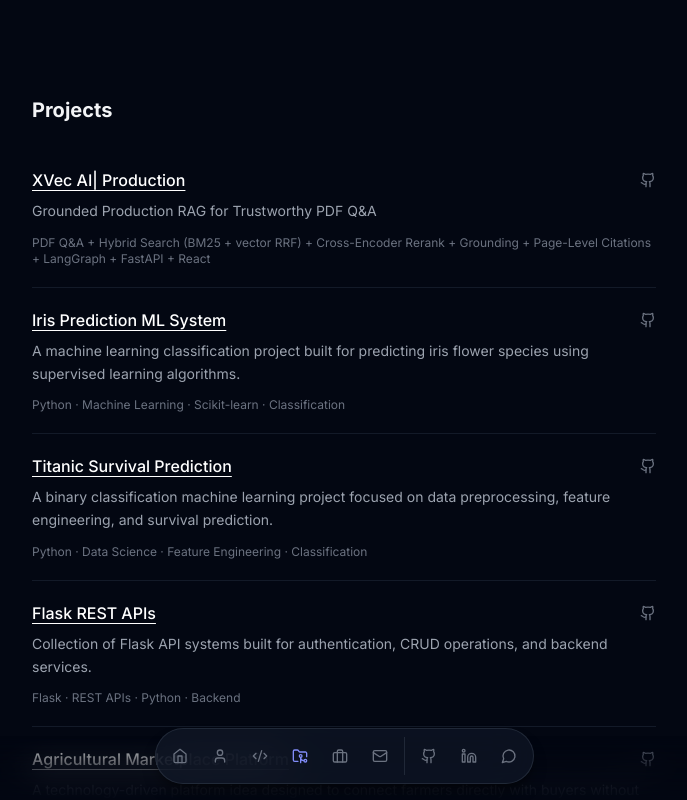
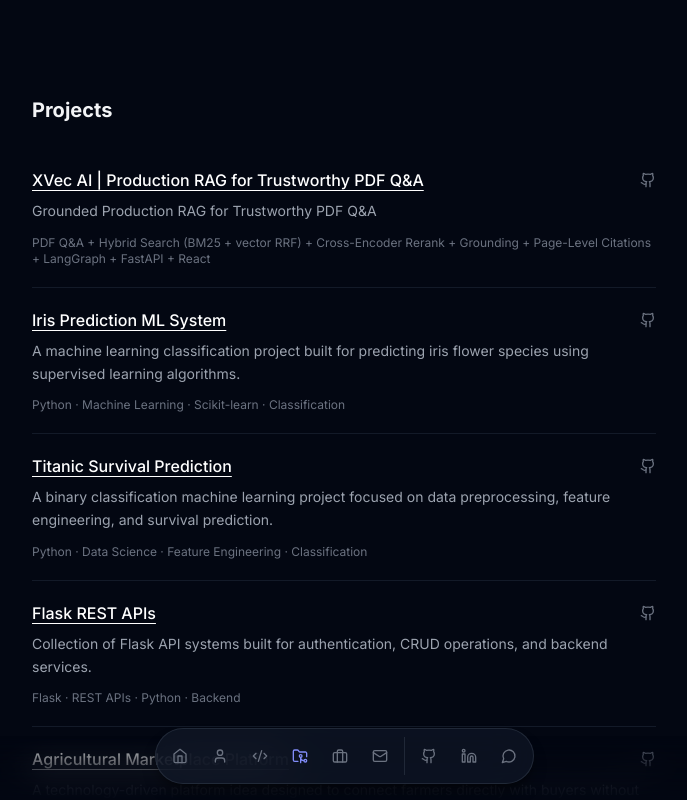
Before and after one commit to Jteckz/Samwel-Oguda, a React (Vite) app: page /projects in a window 1280 px wide. Shown: the top 800 px of the page, without its empty margins (296-983 px from the left). Built offline with nearby package versions, Linux system fonts and the light colour scheme.

Commit message:
Edited a Xvec info (Production-RAG)

```diff
--- a/src/components/Projects.tsx
+++ b/src/components/Projects.tsx
@@ -3,7 +3,7 @@ import Reveal from './Reveal';
 
 const projects = [
   {
-    title: 'XVec AI| Production',
+    title: 'XVec AI | Production RAG for Trustworthy PDF Q&A',
     description: 'Grounded Production RAG for Trustworthy PDF Q&A',
     tags: ['PDF Q&A + Hybrid Search (BM25 + vector RRF) + Cross-Encoder Rerank + Grounding + Page-Level Citations + LangGraph + FastAPI + React'],
     github: 'https://github.com/Jteckz/production-RAG',
```
